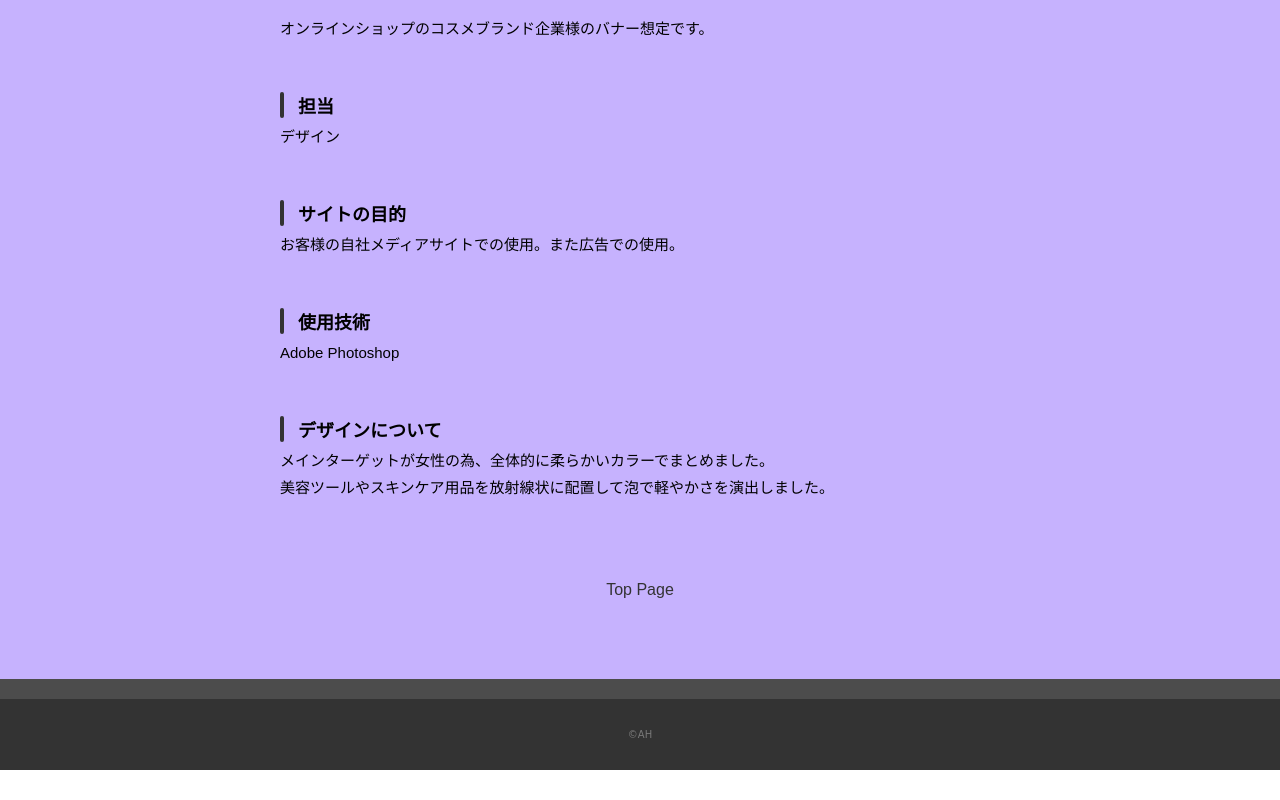
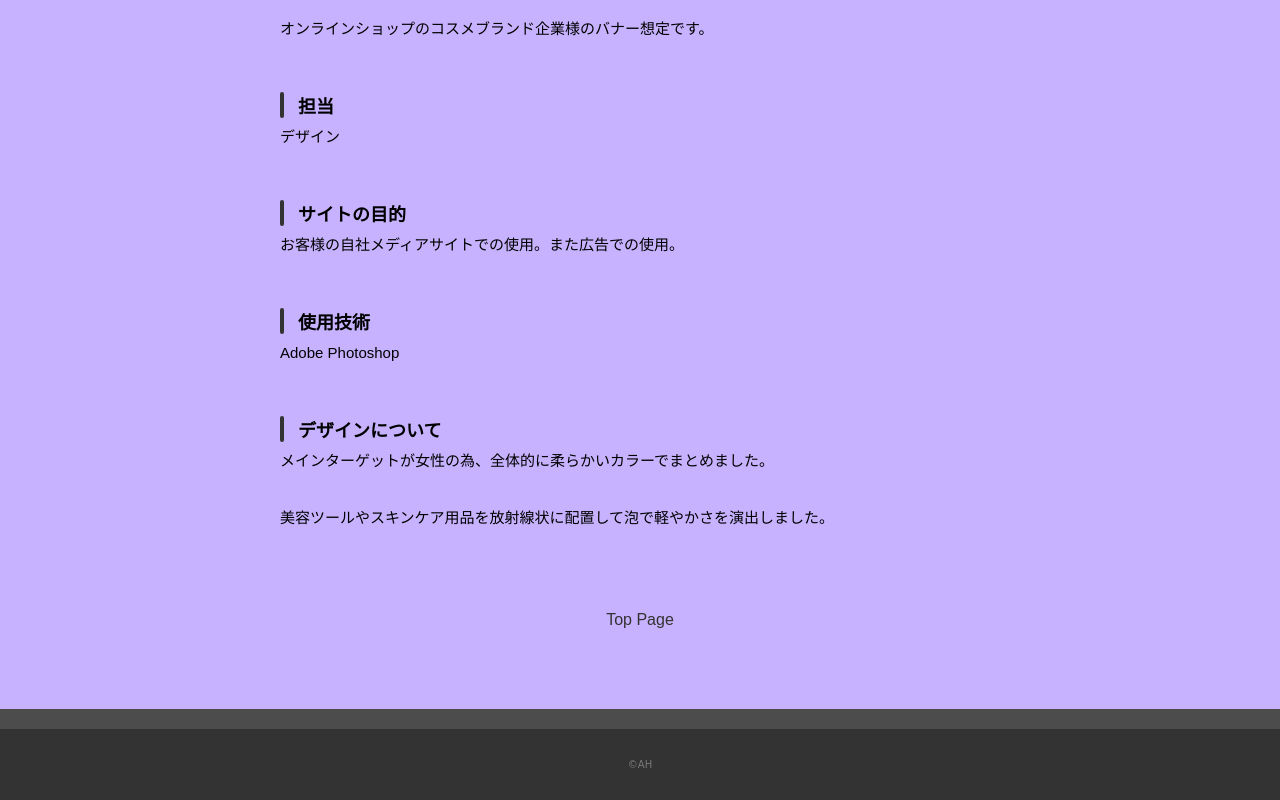
Before and after one commit to ayano1864/portfolio_ah, a plain HTML site: page works-1.html in a window 1280 px wide. Shown: the part 628-1428 px from the top of the page. Before the commit the page ends 1398 px from the top, so only its background shows below. Drawn offline with nearby package versions, Linux system fonts and the light colour scheme; a web font is replaced by a local one.

Commit message:
Fix HTML encoding issues in works-1.html

```diff
--- a/works-1.html
+++ b/works-1.html
@@ -51,9 +51,8 @@
             <h3>使用技術</h3>
             <p>Adobe Photoshop</p>
             <h3>デザインについて</h3>
-            <p>
-              メインターゲットが女性の為、全体的に柔らかいカラーでまとめました。<br>
-              美容ツールやスキンケア用品を放射線状に配置して泡で軽やかさを演出しました。</p>
+            <p>メインターゲットが女性の為、全体的に柔らかいカラーでまとめました。</p>
+            <p>美容ツールやスキンケア用品を放射線状に配置して泡で軽やかさを演出しました。</p>
             </p>
           </div>
           <div class="home-link">
```
